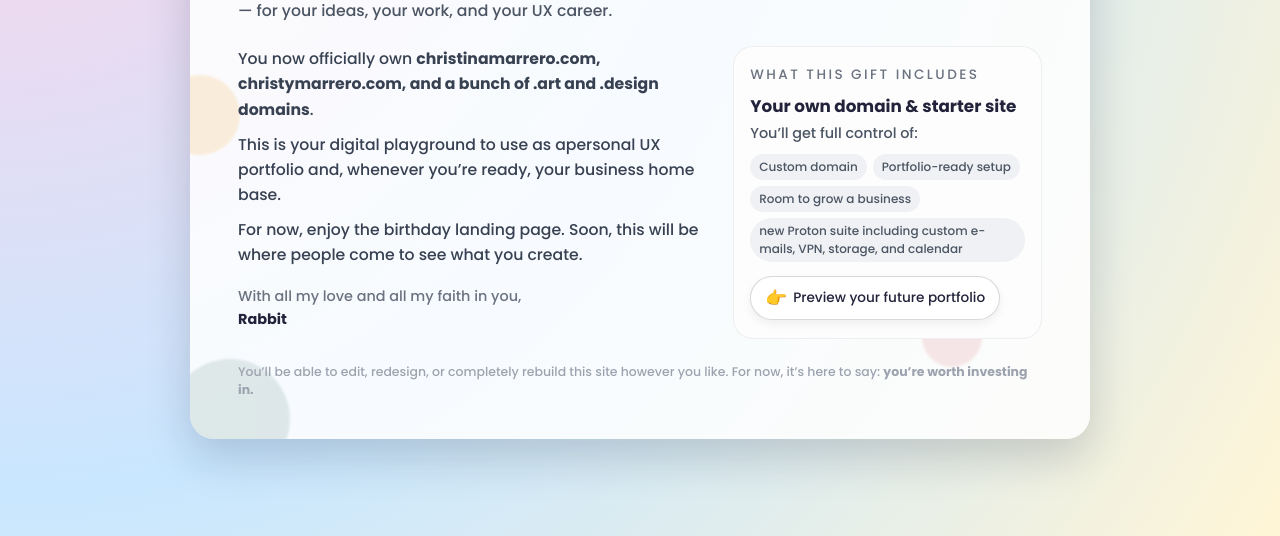
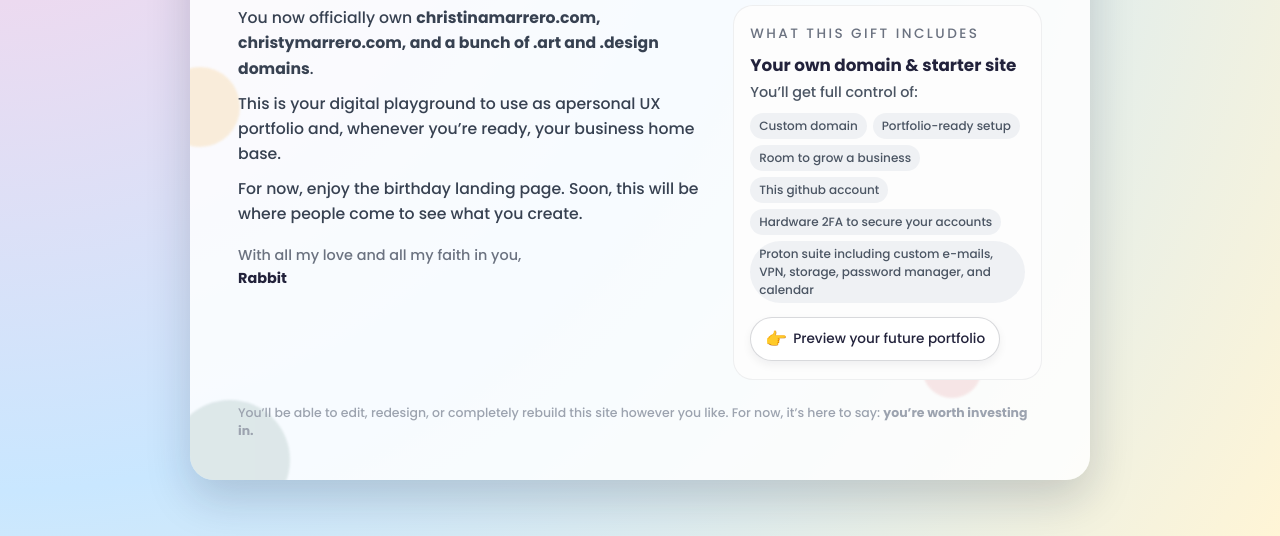
Before and after one commit to ChristyM-UX/HBD, a plain HTML site: page index.html in a window 1280 px wide. Shown: the part 264-800 px from the top of the page. Drawn offline with Linux system fonts and the light colour scheme.

Commit message:
Update index.html

```diff
--- a/index.html
+++ b/index.html
@@ -272,7 +272,9 @@
             <span class="pill">Custom domain</span>
             <span class="pill">Portfolio-ready setup</span>
             <span class="pill">Room to grow a business</span>
-            <span class="pill">new Proton suite including custom e-mails, VPN, storage, and calendar</span>
+            <span class="pill">This github account</span>
+            <span class="pill">Hardware 2FA to secure your accounts</span>
+            <span class="pill">Proton suite including custom e-mails, VPN, storage, password manager, and calendar</span>
           </div>
 
           <!-- Update this link once portfolio.html is live -->
```
